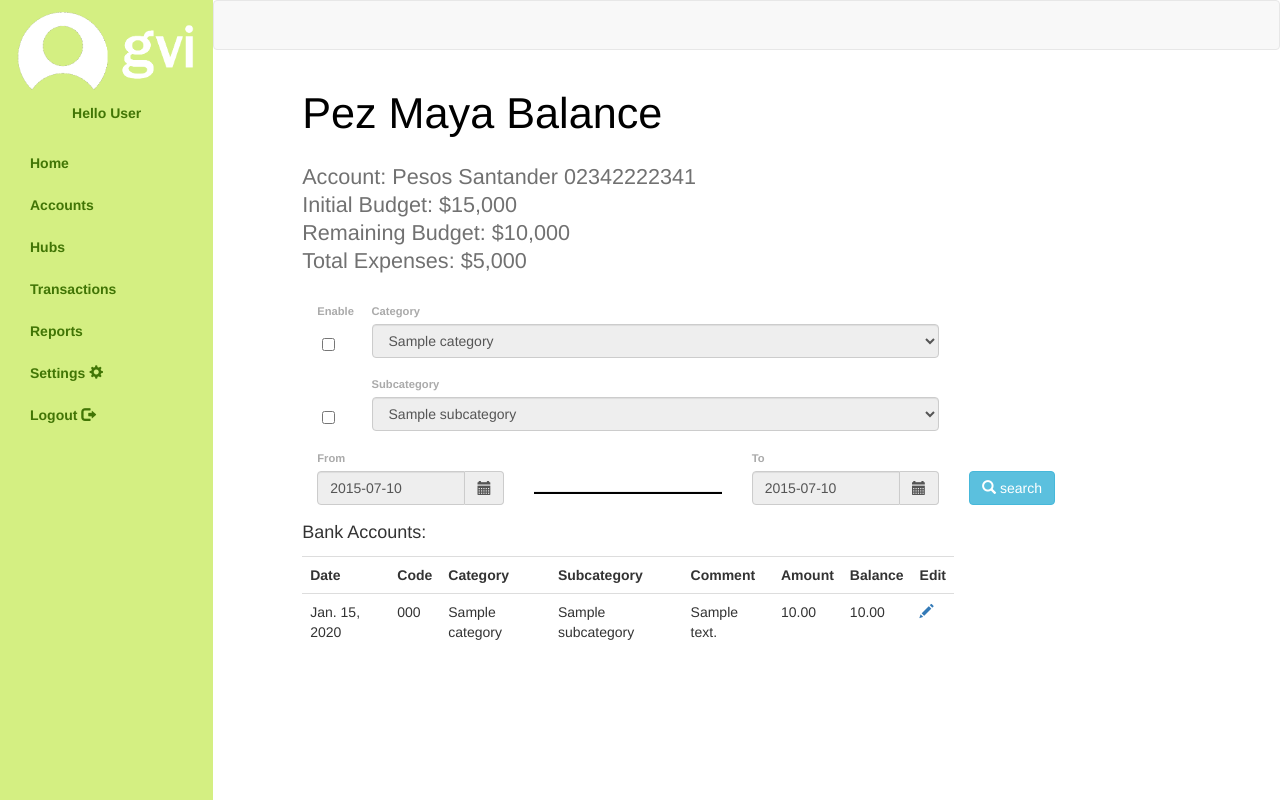
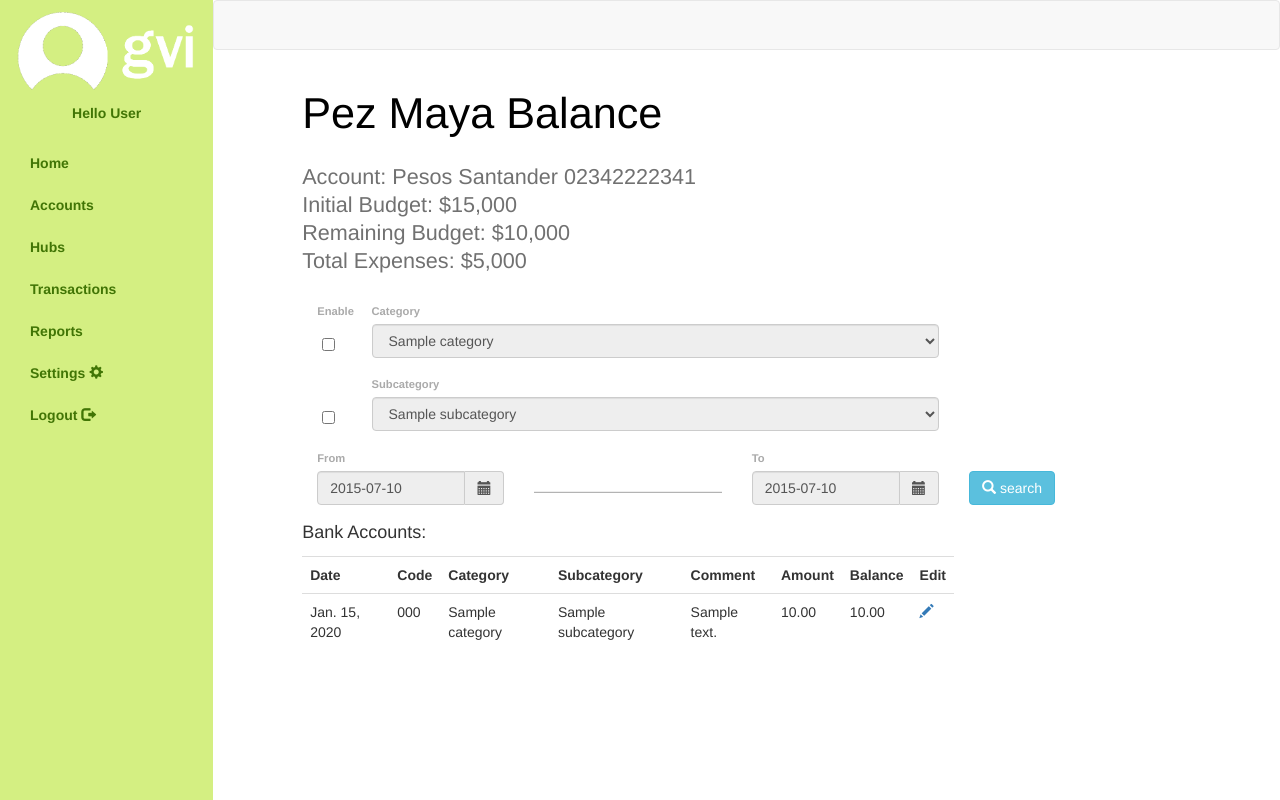
Before and after one commit to m1k3r/gvi-accounts, a Django app: page /transactions/ in a window 1280 px wide. Run offline with Django 3.2, Linux system fonts and the light colour scheme; tables that the repository leaves empty hold one stand-in row (values such as "Sample post"); some libraries are stand-ins or nearby versions.

Commit message:
Changes horizontal and vertical separators to same style

```diff
--- a/gvi/static/css/style.css
+++ b/gvi/static/css/style.css
@@ -107,8 +107,8 @@ h1>#hubname{
 }
 
 .horizontal-separator{
-	background-color:black;
-	height:2px;
+	background-color: #b3b3b3;
+	height:1px;
 }
 
 .select-title{
@@ -218,7 +218,7 @@ h1>#hubname{
 #leftBudget{
 
 	min-height:100vh;
-	padding-right:20px; border-right: 1px solid #a2a2a2;
+	padding-right:20px; border-right: 1px solid #B3B3B3;
 }
 
 #rightBudget{
```
